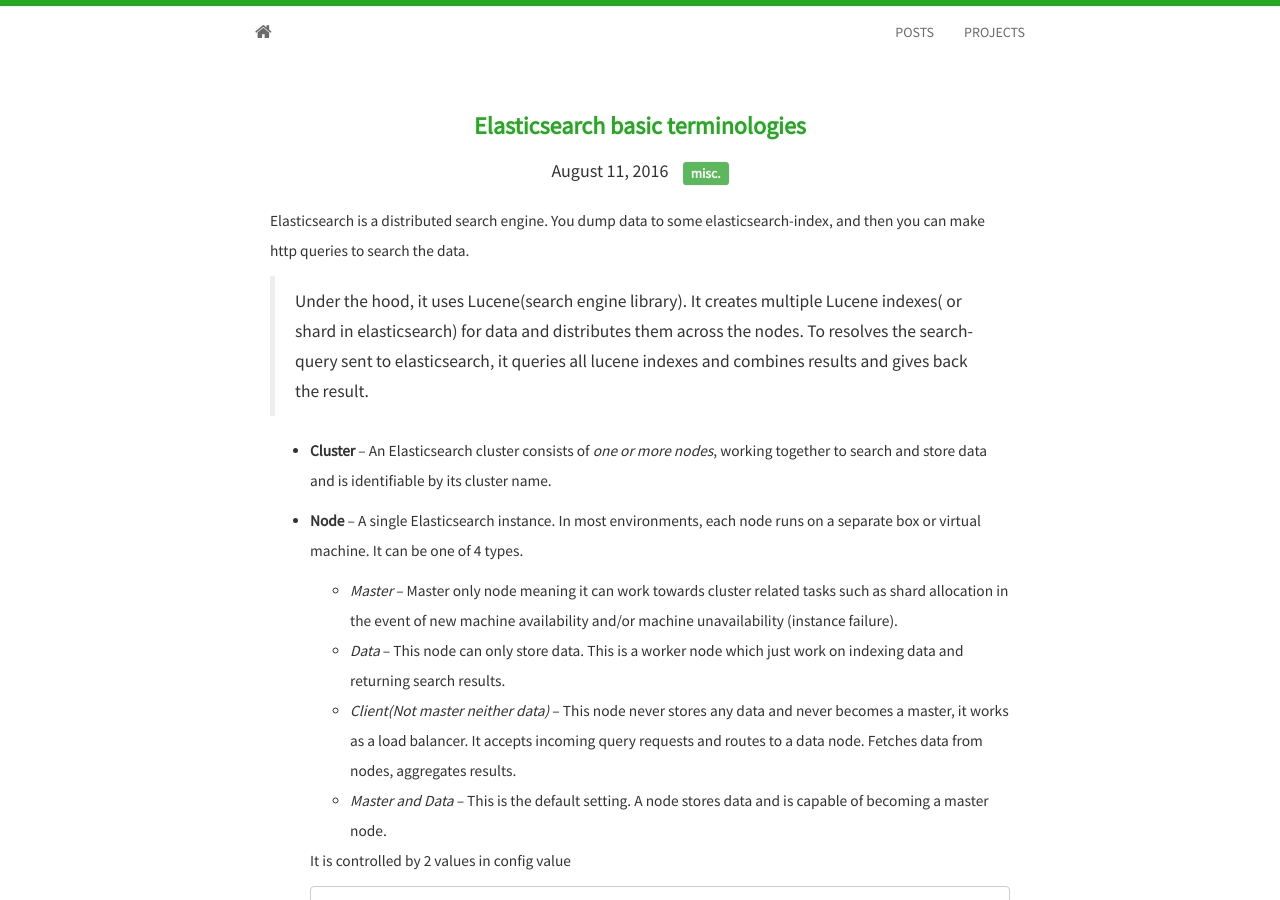
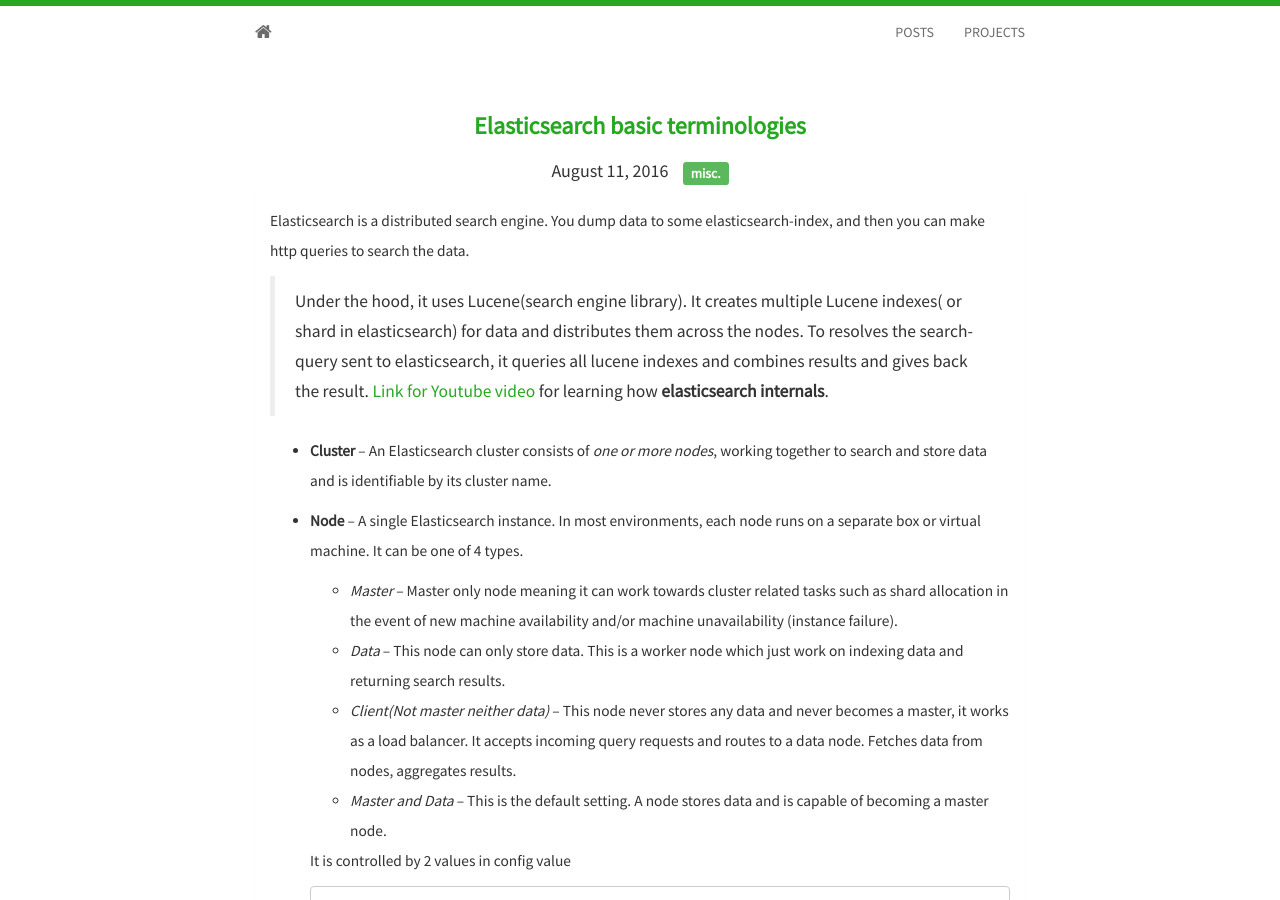
Before and after one commit to murarisumit/murarisumit.github.io, a Jekyll site: the page built from _posts/2016-08-11-Elasticsearch-terms.md, in a window 1280 px wide and 900 px high. Built offline with Jekyll 4.4.1, drawn with Linux system fonts in a browser that asks for light colours; nearby versions of some CDN libraries.

Commit message:
Updated post for elasticsearch

```diff
--- a/_posts/2016-08-11-Elasticsearch-terms.md
+++ b/_posts/2016-08-11-Elasticsearch-terms.md
@@ -8,7 +8,8 @@
 
 Elasticsearch is a distributed search engine. You dump data to some elasticsearch-index, and then you can make http queries to search the data.
 
-> Under the hood, it uses Lucene(search engine library). It creates multiple Lucene indexes( or shard in elasticsearch) for data and distributes them across the nodes. To resolves the search-query sent to elasticsearch, it queries all lucene indexes and combines results and gives back the result.
+> Under the hood, it uses Lucene(search engine library). It creates multiple Lucene indexes( or shard in elasticsearch) for data and distributes them across the nodes. To resolves the search-query sent to elasticsearch, it queries all lucene indexes and combines results and gives back the result. [Link for Youtube
+video](https://www.youtube.com/watch?v=PpX7J-G2PEo) for learning how **elasticsearch internals**.
 
 
 * **Cluster** – An Elasticsearch cluster consists of *one or more nodes*, working together to search and store data and is identifiable by its cluster name.
```
